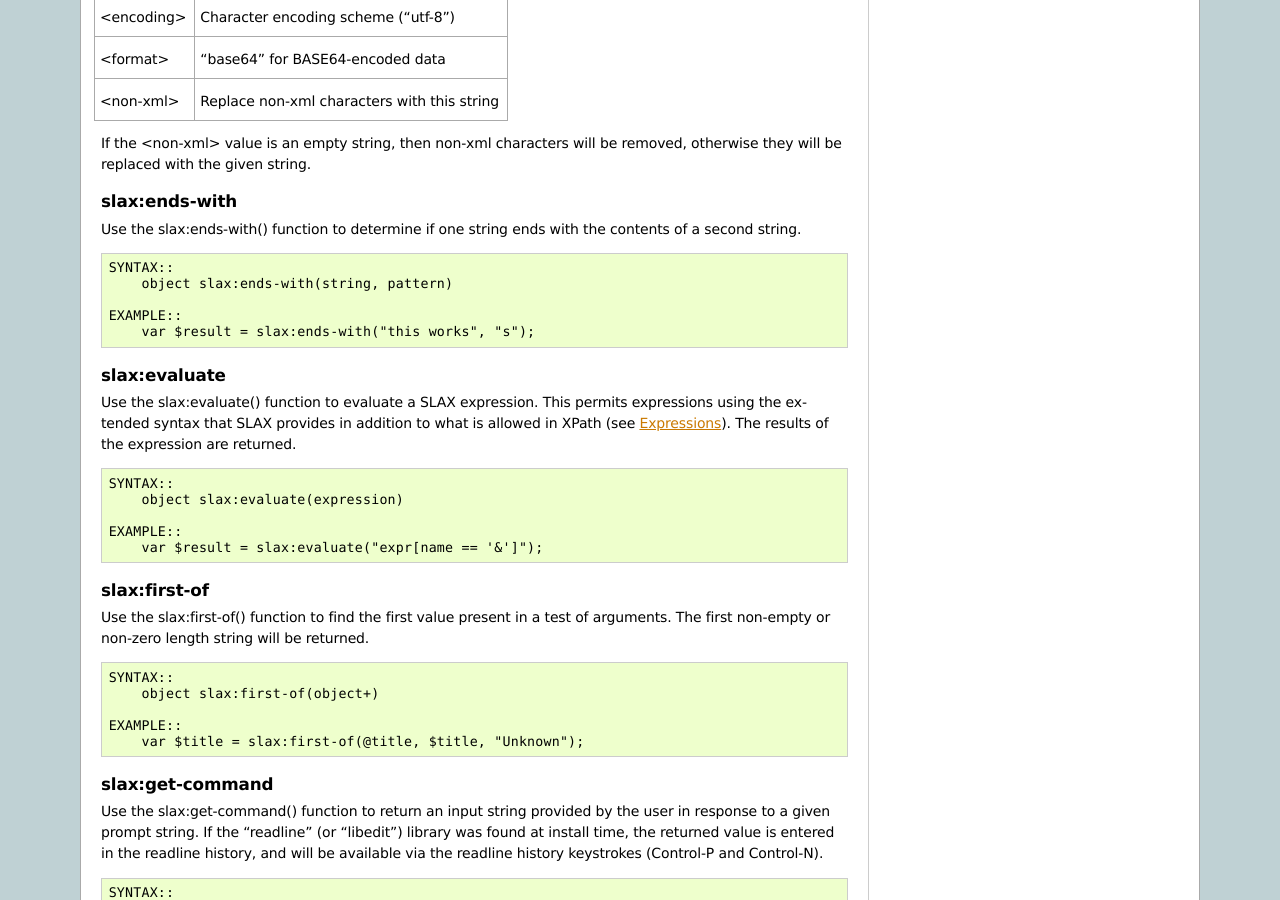
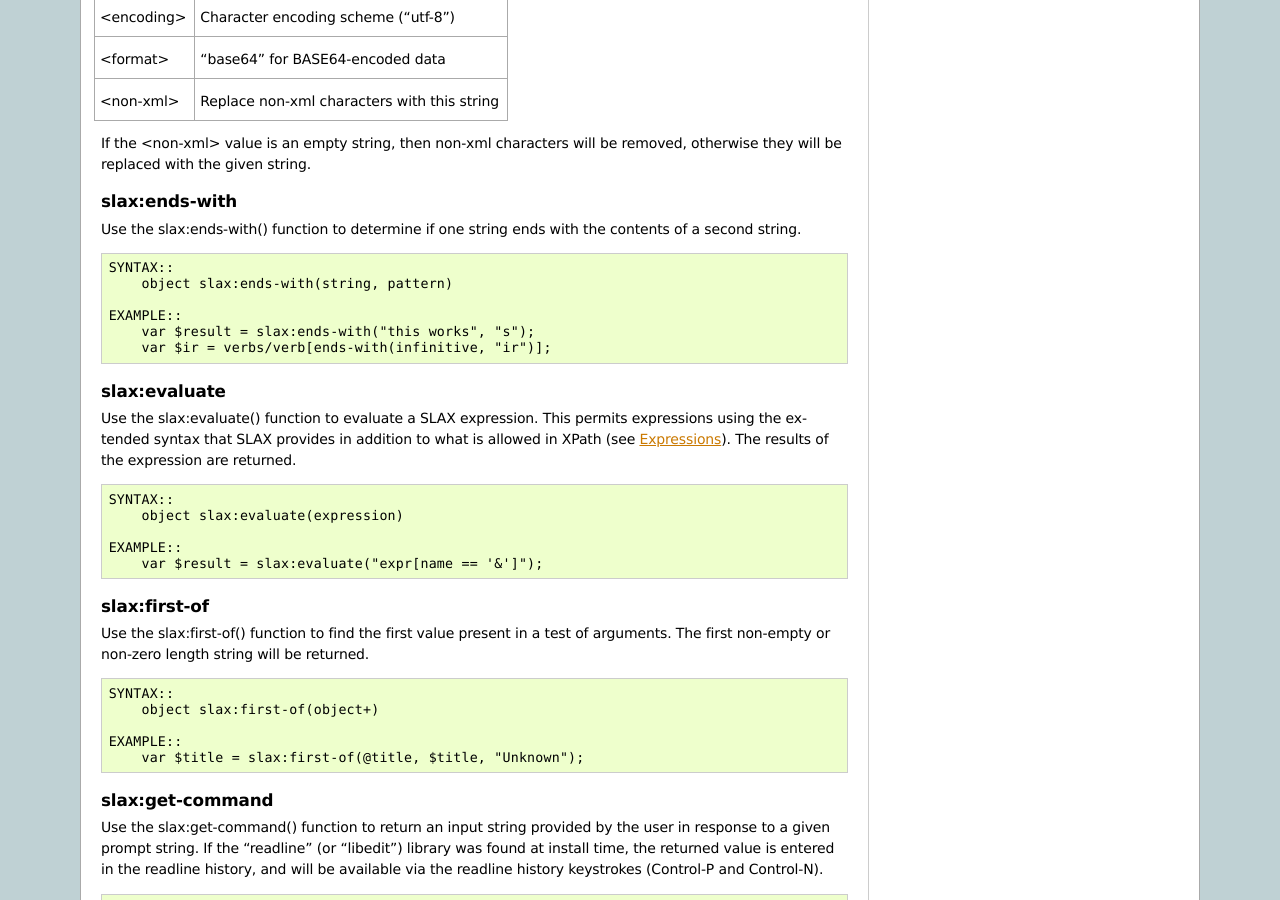
Before and after one commit to Juniper/libslax, a Sphinx documentation site: the page built from doc/functions.rst, in a window 1280 px wide and 900 px high, scrolled down 1746 px. Built offline with Sphinx 7.4.7, drawn with Linux system fonts in a browser that asks for light colours.

Commit message:
add better ends-with() example

```diff
--- a/doc/functions.rst
+++ b/doc/functions.rst
@@ -142,6 +142,7 @@ the contents of a second string.
 
     EXAMPLE::
         var $result = slax:ends-with("this works", "s");
+        var $ir = verbs/verb[ends-with(infinitive, "ir")];
 
 slax:evaluate
 +++++++++++++
```
